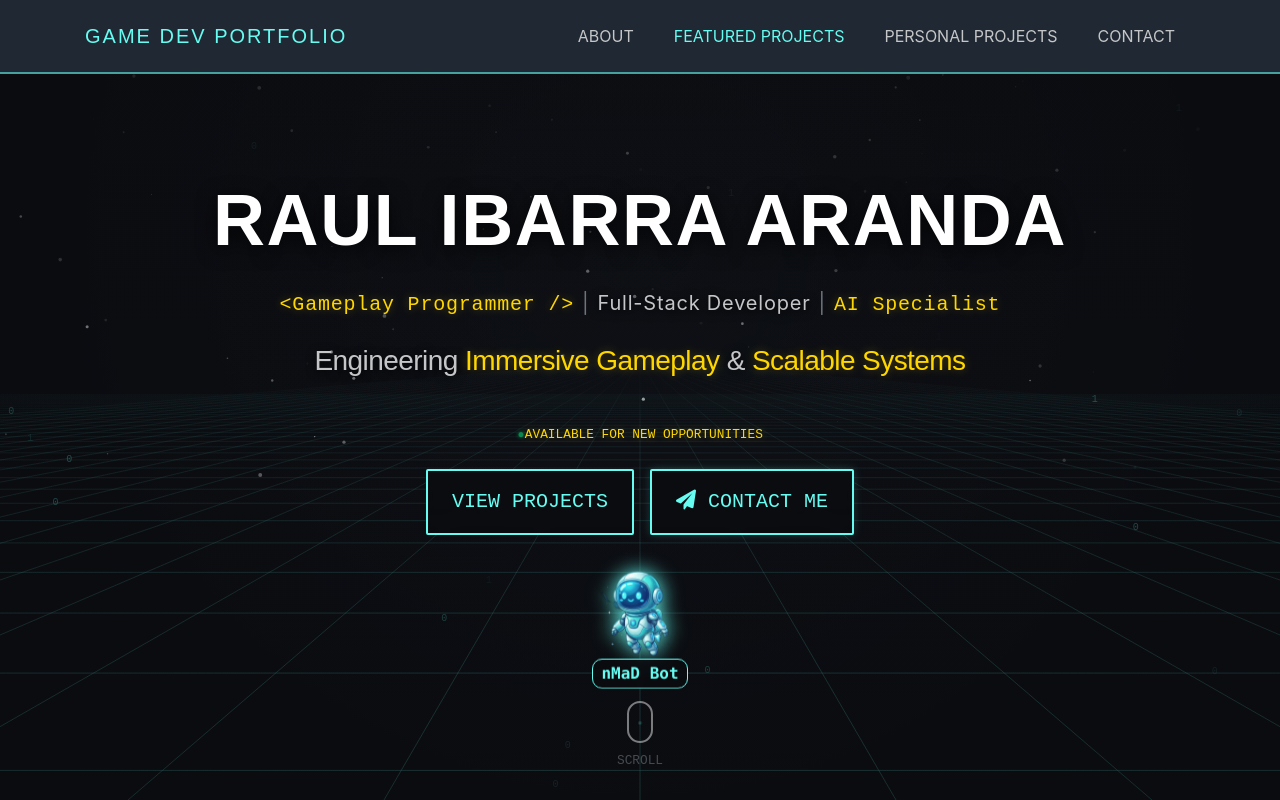
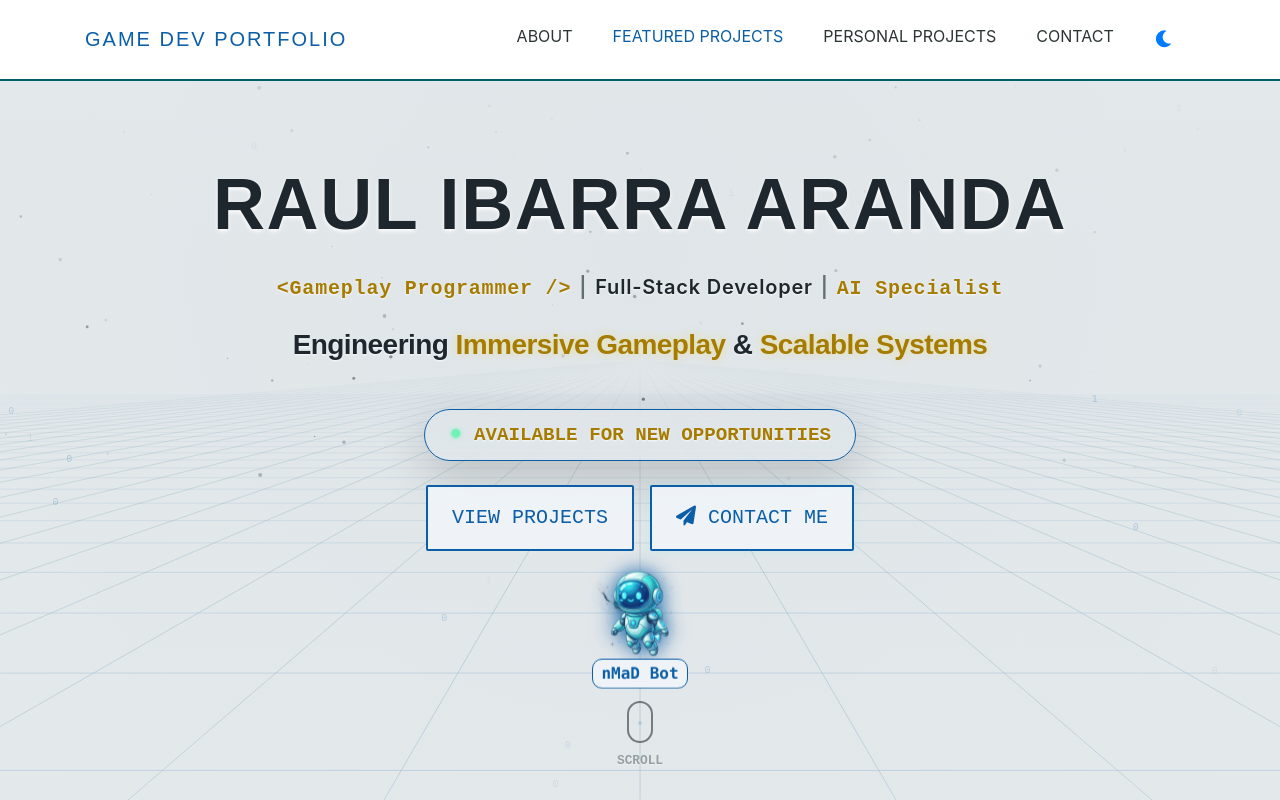
Before and after one commit to raulibarra/raulibarra.github.io, a React (Vite) app: page / in a window 1280 px wide. Shown: the top 800 px of the page. Built offline with nearby package versions, Linux system fonts and the light colour scheme.

Commit message:
Updating light/dark theme colors

```diff
--- a/src/App.jsx
+++ b/src/App.jsx
@@ -1,4 +1,4 @@
-import { useEffect, useState } from 'react';
+import { useEffect, useState, useLayoutEffect } from 'react';
 import './App.css';
 import Header from './components/Header';
 import About from './components/About';
@@ -9,10 +9,29 @@ import ChatInterface from './components/ChatInterface';
 import config from './config.json';
 
 function App() {
+  // Theme Logic
+  const [theme, setTheme] = useState(() => {
+    const savedTheme = localStorage.getItem('theme');
+    if (savedTheme) return savedTheme;
+    return window.matchMedia('(prefers-color-scheme: dark)').matches ? 'dark' : 'light';
+  });
 
+  useLayoutEffect(() => {
+    localStorage.setItem('theme', theme);
+    if (theme === 'light') {
+      document.body.classList.add('light-theme');
+    } else {
+      document.body.classList.remove('light-theme');
+    }
+  }, [theme]);
+
+  const toggleTheme = () => {
+    setTheme(prev => prev === 'dark' ? 'light' : 'dark');
+  };
 
   // Navbar Shrink Logic
   const [navbarShrink, setNavbarShrink] = useState(false);
+  const [isNavExpanded, setIsNavExpanded] = useState(false);
   const [activeCanvas, setActiveCanvas] = useState('featured'); // 'featured' or 'personal'
   const [chatOpen, setChatOpen] = useState(false);
 
@@ -25,7 +44,6 @@ function App() {
       }
     };
 
-    // Run once on mount to handle refresh position
     navbarCollapse();
 
     window.addEventListener('scroll', navbarCollapse);
@@ -34,8 +52,6 @@ function App() {
 
   const handleSectionToggle = (section) => {
     setActiveCanvas(section);
-    // Add small delay to allow render before scrolling if needed,
-    // but usually we want to stay in place or scroll to top of that section
     setTimeout(() => {
       const id = section === 'featured' ? 'games-portfolio' : 'personal_projects';
       const element = document.getElementById(id);
@@ -63,18 +79,17 @@ function App() {
             className="navbar-toggler font-weight-bold text-white rounded"
             style={{ borderColor: 'var(--accent-cyan)', background: 'transparent' }}
             type="button"
-            data-toggle="collapse"
-            data-target="#navbarResponsive"
+            onClick={() => setIsNavExpanded(!isNavExpanded)}
             aria-controls="navbarResponsive"
-            aria-expanded="false"
+            aria-expanded={isNavExpanded}
             aria-label="Toggle navigation"
           >
             Menu <i className="fas fa-bars"></i>
           </button>
-          <div className="collapse navbar-collapse" id="navbarResponsive">
+          <div className={`collapse navbar-collapse ${isNavExpanded ? 'show' : ''}`} id="navbarResponsive">
             <ul className="navbar-nav ml-auto">
               <li className="nav-item mx-0 mx-lg-1">
-                <a className="nav-link py-3 px-0 px-lg-3 rounded js-scroll-trigger" href="#about">ABOUT</a>
+                <a className="nav-link py-3 px-0 px-lg-3 rounded js-scroll-trigger" href="#about" onClick={() => setIsNavExpanded(false)}>ABOUT</a>
               </li>
               <li className="nav-item mx-0 mx-lg-1">
                 <a
@@ -83,6 +98,7 @@ function App() {
                   onClick={(e) => {
                     e.preventDefault();
                     handleSectionToggle('featured');
+                    setIsNavExpanded(false);
                   }}
                 >
                   FEATURED PROJECTS
@@ -95,13 +111,28 @@ function App() {
                   onClick={(e) => {
                     e.preventDefault();
                     handleSectionToggle('personal');
+                    setIsNavExpanded(false);
                   }}
                 >
                   PERSONAL PROJECTS
                 </a>
               </li>
               <li className="nav-item mx-0 mx-lg-1">
-                <a className="nav-link py-3 px-0 px-lg-3 rounded js-scroll-trigger" href="#contact">CONTACT</a>
+                <a className="nav-link py-3 px-0 px-lg-3 rounded js-scroll-trigger" href="#contact" onClick={() => setIsNavExpanded(false)}>CONTACT</a>
+              </li>
+              <li className="nav-item mx-0 mx-lg-1 d-flex align-items-center">
+                <button
+                  onClick={() => {
+                    toggleTheme();
+                    setIsNavExpanded(false);
+                  }}
+                  className="btn btn-link nav-link py-3 px-0 px-lg-3 theme-toggle-btn"
+
+                  title={`Switch to ${theme === 'dark' ? 'light' : 'dark'} mode`}
+                  style={{ fontSize: '1.2rem' }}
+                >
+                  <i className={`fas fa-${theme === 'dark' ? 'sun' : 'moon'}`}></i>
+                </button>
               </li>
             </ul>
           </div>
@@ -113,6 +144,7 @@ function App() {
         <Header
           onToggleSection={handleSectionToggle}
           isBotEnabled={config.enableChat}
+          theme={theme}
         />
       </header>
 
--- a/src/components/Header.jsx
+++ b/src/components/Header.jsx
@@ -1,7 +1,7 @@
 
 
 import HeroBackground from './HeroBackground';
-const Header = ({ onToggleSection, isBotEnabled }) => {
+const Header = ({ onToggleSection, isBotEnabled, theme }) => {
 
     return (
         <div className="hero-parallax-container d-flex align-items-center justify-content-center position-relative overflow-hidden" style={{ minHeight: '100vh' }}>
@@ -9,18 +9,18 @@ const Header = ({ onToggleSection, isBotEnabled }) => {
             {/* Background Simulation (Absolute to cover full area) */}
 
             {/* Animated Canvas Background */}
-            <HeroBackground />
+            <HeroBackground theme={theme} />
 
             {/* Layer 1: Dark Overlay Gradient for Text Readability */}
             <div className="position-absolute w-100 h-100" style={{
                 pointerEvents: 'none',
                 zIndex: 1,
                 // Lighter gradient: Enough to read text but keep background visible
-                background: 'linear-gradient(180deg, rgba(11,12,16,0.5) 0%, rgba(11,12,16,0.0) 50%, rgba(11,12,16,0.7) 100%)'
+                background: `linear-gradient(180deg, var(--hero-overlay-dark) 0%, transparent 50%, var(--hero-overlay-deeper) 100%)`
             }}></div>
 
             {/* FX Layer: Cinematic Vignette (Static Overlay) */}
-            <div className="position-absolute w-100 h-100 hero-vignette" style={{ zIndex: 2, opacity: 0.2 }}></div>
+            <div className="position-absolute w-100 h-100 hero-vignette" style={{ zIndex: 2, opacity: 0.3 }}></div>
 
             {/* Layer 3: Main Content (Foreground) */}
             <div className="text-center position-relative hero-content-wrapper"
@@ -29,28 +29,55 @@ const Header = ({ onToggleSection, isBotEnabled }) => {
                     marginTop: isBotEnabled ? '-20vh' : '0',
                     transition: 'margin-top 0.5s ease'
                 }}>
-                <h1 className="hero-title mb-4" style={{ textShadow: '0 4px 20px rgba(0,0,0,0.8)' }}>RAUL IBARRA ARANDA</h1>
+                <h1 className="hero-title mb-4" style={{
+                    textShadow: 'var(--hero-text-shadow)',
+                    fontWeight: 800
+                }}>RAUL IBARRA ARANDA</h1>
 
                 <div className="hero-subtitle-container mb-4">
-                    <span className="hero-subtitle text-accent font-code">&lt;Gameplay Programmer /&gt;</span>
-                    <span className="hero-subtitle text-muted mx-2">|</span>
-                    <span className="hero-subtitle text-white" style={{ textShadow: '0 2px 10px rgba(0,0,0,1)' }}>Full-Stack Developer</span>
-                    <span className="hero-subtitle text-muted mx-2">|</span>
-                    <span className="hero-subtitle text-accent font-code">AI Specialist</span>
+                    <span className="hero-subtitle text-accent font-code" style={{
+                        textShadow: 'var(--hero-sub-shadow)',
+                        webkitTextStroke: 'var(--hero-text-outline)',
+                        fontWeight: 700
+                    }}>&lt;Gameplay Programmer /&gt;</span>
+                    <span className="hero-subtitle text-muted mx-2" style={{ fontWeight: 600 }}>|</span>
+                    <span className="hero-subtitle text-white" style={{
+                        textShadow: 'var(--hero-sub-shadow)',
+                        webkitTextStroke: 'var(--hero-text-outline)',
+                        fontWeight: 600
+                    }}>Full-Stack Developer</span>
+                    <span className="hero-subtitle text-muted mx-2" style={{ fontWeight: 600 }}>|</span>
+                    <span className="hero-subtitle text-accent font-code" style={{
+                        textShadow: 'var(--hero-sub-shadow)',
+                        webkitTextStroke: 'var(--hero-text-outline)',
+                        fontWeight: 700
+                    }}>AI Specialist</span>
                 </div>
 
-                <h3 className="text-white mb-5 font-weight-light" style={{ textShadow: '0 2px 10px rgba(0,0,0,0.8)' }}>
+                <h3 className="text-white mb-5 font-weight-bold" style={{
+                    textShadow: 'var(--hero-sub-shadow)',
+                    webkitTextStroke: 'var(--hero-text-outline)',
+                    fontWeight: 700
+                }}>
                     Engineering <span className="text-accent">Immersive Gameplay</span> & <span className="text-accent">Scalable Systems</span>
                 </h3>
 
-                <div className="status-badge text-accent font-code small mb-4 animate-fadeIn">
-                    <span className="me-2">●</span>AVAILABLE FOR NEW OPPORTUNITIES
+                <div className="status-badge text-accent font-code mb-4 animate-fadeIn px-4 py-2 d-inline-block rounded-pill shadow-lg" style={{
+                    textShadow: 'var(--hero-sub-shadow)',
+                    webkitTextStroke: 'var(--hero-text-outline)',
+                    fontWeight: 700,
+                    fontSize: '1.2rem',
+                    background: 'var(--hero-overlay-dark)',
+                    border: '1.5px solid var(--accent-cyan)',
+                    backdropFilter: 'blur(8px)'
+                }}>
+                    <span className="me-2" style={{ color: '#00ff88', fontSize: '1.4rem' }}>●</span> AVAILABLE FOR NEW OPPORTUNITIES
                 </div>
 
                 <div className="d-flex justify-content-center align-items-center flex-wrap">
                     <a className="btn btn-outline-cyan btn-lg font-code px-4 py-3 mx-2 mb-2 js-scroll-trigger"
                         href="#games-portfolio"
-                        style={{ background: 'rgba(11, 12, 16, 0.8)', backdropFilter: 'blur(4px)' }}
+                        style={{ background: 'var(--hero-overlay-solid)', backdropFilter: 'blur(4px)' }}
                         onClick={(e) => {
                             e.preventDefault();
                             if (onToggleSection) {
@@ -62,7 +89,7 @@ const Header = ({ onToggleSection, isBotEnabled }) => {
                     </a>
                     <a className="btn btn-outline-cyan btn-lg font-code px-4 py-3 mx-2 mb-2 js-scroll-trigger btn-contact-premium"
                         href="#contact"
-                        style={{ background: 'rgba(11, 12, 16, 0.8)', backdropFilter: 'blur(4px)' }}
+                        style={{ background: 'var(--hero-overlay-solid)', backdropFilter: 'blur(4px)' }}
                     >
                         <i className="fas fa-paper-plane me-2"></i> CONTACT ME
                     </a>
@@ -73,7 +100,10 @@ const Header = ({ onToggleSection, isBotEnabled }) => {
             <div className="position-absolute w-100 text-center" style={{ bottom: '30px', zIndex: 10 }}>
                 <a href="#about" className="text-white js-scroll-trigger scroll-indicator-link">
                     <div className="scroll-indicator"></div>
-                    <div className="small mt-2 font-code text-muted">SCROLL</div>
+                    <div className="small mt-2 font-code text-muted" style={{
+                        textShadow: 'var(--hero-sub-shadow)',
+                        fontWeight: 700
+                    }}>SCROLL</div>
                 </a>
             </div>
         </div>
--- a/src/components/HeroBackground.jsx
+++ b/src/components/HeroBackground.jsx
@@ -1,6 +1,6 @@
 import React, { useRef, useEffect } from 'react';
 
-const HeroBackground = () => {
+const HeroBackground = ({ theme }) => {
     const canvasRef = useRef(null);
 
     useEffect(() => {
@@ -9,9 +9,22 @@ const HeroBackground = () => {
         let animationFrameId;
         let w, h;
 
+        // Get colors from CSS Variables
+        const getStyles = () => {
+            const styles = getComputedStyle(document.body);
+            return {
+                bg: styles.getPropertyValue('--bg-void').trim() || '#0B0C10',
+                accent: styles.getPropertyValue('--accent-cyan').trim() || '#66FCF1',
+                teal: styles.getPropertyValue('--accent-teal').trim() || '#45A29E',
+                text: styles.getPropertyValue('--text-primary').trim() || '#C5C6C7'
+            };
+        };
+
+        const themeColors = getStyles();
+
         // Configuration
-        const gridColor = '#45A29E'; // Teal used in theme
-        const gridSpeed = 1; // Speed of movement
+        const gridColor = themeColors.teal;
+        const gridSpeed = 1;
         const gridSpacingToVW = 0.05; // Grid spacing relative to width
 
         // Stars
@@ -60,9 +73,9 @@ const HeroBackground = () => {
 
             // Gradient fade for the grid
             const gradient = ctx.createLinearGradient(0, horizonY, 0, h);
-            gradient.addColorStop(0, 'rgba(69, 162, 158, 0)');
-            gradient.addColorStop(0.2, 'rgba(69, 162, 158, 0.2)');
-            gradient.addColorStop(1, 'rgba(102, 252, 241, 0.5)'); // Bright cyan at bottom
+            gradient.addColorStop(0, themeColors.teal + '00'); // Hex + alpha 00
+            gradient.addColorStop(0.2, themeColors.teal + '33'); // Hex + alpha 20%
+            gradient.addColorStop(1, themeColors.accent + '80'); // Hex + alpha 50%
 
             ctx.strokeStyle = gradient;
             ctx.lineWidth = 1;
@@ -147,7 +160,7 @@ const HeroBackground = () => {
                 // Calculate alpha based on distance (closer to horizon = more transparent)
                 const alpha = Math.min(1, (projectedY - horizonY) / (h - horizonY));
 
-                ctx.strokeStyle = `rgba(102, 252, 241, ${alpha * 0.5})`;
+                ctx.strokeStyle = themeColors.accent + Math.floor(alpha * 0.5 * 255).toString(16).padStart(2, '0');
 
                 ctx.beginPath();
                 ctx.moveTo(0, projectedY);
@@ -161,7 +174,7 @@ const HeroBackground = () => {
             stars.forEach(star => {
                 ctx.beginPath();
                 ctx.arc(star.x, star.y, star.size, 0, Math.PI * 2);
-                ctx.fillStyle = `rgba(255, 255, 255, ${star.opacity})`;
+                ctx.fillStyle = themeColors.text + Math.floor(star.opacity * 255).toString(16).padStart(2, '0');
                 ctx.fill();
 
                 // Move stars slowly
@@ -177,9 +190,8 @@ const HeroBackground = () => {
 
         const drawParticles = () => {
             ctx.font = '10px monospace';
-            ctx.fillStyle = '#0f0'; // Matrix green or cyan? Let's use Cyan to match theme
             particles.forEach(p => {
-                ctx.fillStyle = `rgba(102, 252, 241, ${p.opacity})`;
+                ctx.fillStyle = themeColors.accent + Math.floor(p.opacity * 255).toString(16).padStart(2, '0');
                 ctx.fillText(p.val, p.x, p.y);
 
                 p.y += p.speedY;
@@ -192,7 +204,7 @@ const HeroBackground = () => {
 
         const render = () => {
             // Fill background
-            ctx.fillStyle = '#0B0C10';
+            ctx.fillStyle = themeColors.bg;
             ctx.fillRect(0, 0, w, h);
 
             drawStars();
@@ -201,9 +213,9 @@ const HeroBackground = () => {
 
             // Overlay gradient to darken the top for text contrast
             const overlay = ctx.createLinearGradient(0, 0, 0, h);
-            overlay.addColorStop(0, 'rgba(11, 12, 16, 0.8)');
-            overlay.addColorStop(0.5, 'rgba(11, 12, 16, 0.2)');
-            overlay.addColorStop(1, 'rgba(11, 12, 16, 0.0)');
+            overlay.addColorStop(0, themeColors.bg + 'CC'); // 0.8 alpha
+            overlay.addColorStop(0.5, themeColors.bg + '33'); // 0.2 alpha
+            overlay.addColorStop(1, themeColors.bg + '00'); // 0.0 alpha
             ctx.fillStyle = overlay;
             ctx.fillRect(0, 0, w, h);
 
@@ -225,7 +237,7 @@ const HeroBackground = () => {
             window.removeEventListener('resize', handleResize);
             cancelAnimationFrame(animationFrameId);
         };
-    }, []);
+    }, [theme]);
 
     return (
         <canvas
--- a/src/components/NMadCompanion.jsx
+++ b/src/components/NMadCompanion.jsx
@@ -91,20 +91,20 @@ const NMadCompanion = ({ onToggleChat }) => {
                         width: '100%',
                         height: '100%',
                         objectFit: 'contain',
-                        filter: 'drop-shadow(0 0 10px #66FCF1)',
+                        filter: 'drop-shadow(0 0 10px var(--accent-cyan))',
                         transform: 'scaleX(-1)'
                     }}
                 />
                 <div style={{
                     marginTop: '-15px',
-                    background: 'rgba(11, 12, 16, 0.8)',
-                    color: '#66FCF1',
+                    background: 'var(--hero-overlay-solid)',
+                    color: 'var(--accent-cyan)',
                     padding: '2px 8px',
                     borderRadius: '10px',
                     fontSize: '16px',
                     fontWeight: 'bold',
                     fontFamily: 'Consolas',
-                    border: '1px solid #66FCF1',
+                    border: '1px solid var(--accent-cyan)',
                     textAlign: 'center',
                     backdropFilter: 'blur(2px)'
                 }}>
--- a/src/index.css
+++ b/src/index.css
@@ -11,7 +11,7 @@ html {
 }
 
 :root {
-  /* Color Palette */
+  /* Default Theme (Dark/Deep Void) */
   --bg-void: #0B0C10;
   /* Deepest background */
   --bg-surface: #1F2833;
@@ -24,6 +24,26 @@ html {
   /* Primary Action / Highlight */
   --accent-teal: #45A29E;
   /* Secondary / Muted Highlight */
+  --accent-gold: #FFD700;
+  --accent-amber: #FFA500;
+
+  --text-muted: #8892b0;
+  --text-white-50: rgba(255, 255, 255, 0.5);
+
+  /* Tint/Alpha variations */
+  --accent-cyan-tint: rgba(102, 252, 241, 0.15);
+  --accent-gold-tint: rgba(255, 215, 0, 0.1);
+
+  /* Theme Overlays & Gradients */
+  --hero-gradient: radial-gradient(circle at 50% 30%, #1f2833 0%, #0b0c10 80%);
+  --hero-overlay-dark: rgba(11, 12, 16, 0.5);
+  --hero-overlay-deeper: rgba(11, 12, 16, 0.7);
+  --hero-overlay-solid: rgba(11, 12, 16, 0.8);
+  --hero-vignette: radial-gradient(circle at center, transparent 0%, var(--bg-void) 120%);
+  --nav-blur: rgba(31, 40, 51, 0.8);
+  --hero-text-shadow: 0 4px 20px rgba(0, 0, 0, 0.8);
+  --hero-sub-shadow: 0 2px 10px rgba(0, 0, 0, 1);
+  --hero-text-outline: none;
 
   /* Typography */
   --font-heading: 'Space Grotesk', sans-serif;
@@ -35,6 +55,34 @@ html {
   --radius-soft: 8px;
   --radius-hard: 2px;
   /* Sci-fi feel */
+}
+
+.light-theme {
+  --bg-void: #e3e8eb;
+  --bg-surface: #ffffff;
+  --text-primary: #2d3436;
+  --text-heading: #1e272e;
+  --accent-cyan: #0b5ea7;
+  --accent-teal: #006266;
+  --accent-gold: #a67c00;
+  --accent-amber: #c0392b;
+
+  --text-muted: #636e72;
+  --text-white-50: rgba(0, 0, 0, 0.6);
+
+  /* Tint/Alpha variations */
+  --accent-cyan-tint: rgba(9, 132, 227, 0.1);
+  --accent-gold-tint: rgba(253, 203, 110, 0.15);
+
+  --hero-gradient: radial-gradient(circle at 50% 30%, #d0d7de 0%, #e3e8eb 80%);
+  --hero-overlay-dark: rgba(227, 232, 235, 0.4);
+  --hero-overlay-deeper: rgba(227, 232, 235, 0.6);
+  --hero-overlay-solid: rgba(240, 244, 248, 0.95);
+  --hero-vignette: radial-gradient(circle at center, transparent 0%, rgba(227, 232, 235, 0.9) 120%);
+  --nav-blur: rgba(240, 244, 248, 0.85);
+  --hero-text-shadow: 0 2px 4px rgba(255, 255, 255, 1);
+  --hero-sub-shadow: 0 1px 2px rgba(255, 255, 255, 0.8);
+  --hero-text-outline: 0.5px 0.5px 0.5px rgba(255, 255, 255, 0.5);
 }
 
 /* Global Overrides */
@@ -100,7 +148,15 @@ a:hover {
 }
 
 .text-white {
-  color: var(--text-primary) !important;
+  color: var(--text-heading) !important;
+}
+
+.text-white-50 {
+  color: var(--text-white-50) !important;
+}
+
+.text-muted {
+  color: var(--text-muted) !important;
 }
 
 .page-section {
@@ -194,8 +250,8 @@ a:hover {
 .hero-parallax-container {
   min-height: 100vh;
   padding-top: 80px;
-  /* Deep Slate/Dark Teal Gradient - The "Cave" */
-  background: radial-gradient(circle at 50% 30%, #1f2833 0%, #0b0c10 80%);
+  /* Use theme-aware gradient */
+  background: var(--hero-gradient);
   perspective: 1000px;
   position: relative;
   overflow: hidden;
@@ -305,12 +361,7 @@ a:hover {
   animation-delay: 0.5s;
 }
 
-/* Update Accent Colors for this theme */
-:root {
-  --accent-gold: #FFD700;
-  --accent-amber: #FFA500;
-}
-
+/* Update Accent Colors for this theme (Moved to root, but keeping class for convenience) */
 .text-accent {
   color: var(--accent-gold) !important;
   text-shadow: 0 0 10px rgba(255, 215, 0, 0.3);
@@ -388,7 +439,7 @@ a:hover {
   height: 200%;
   background: linear-gradient(45deg,
       transparent,
-      rgba(102, 252, 241, 0.1),
+      var(--accent-cyan-tint),
       transparent);
   transform: rotate(45deg);
   animation: shine 3s infinite;
@@ -423,7 +474,7 @@ a:hover {
   border-radius: var(--radius-soft);
   margin-bottom: 1.5rem;
   border-left: 4px solid var(--accent-cyan);
-  background: rgba(102, 252, 241, 0.05);
+  background: var(--accent-cyan-tint);
   /* Tint of cyan */
   transition: transform 0.2s ease;
 }
@@ -434,7 +485,7 @@ a:hover {
 
 .info-panel.variant-primary {
   border-color: var(--accent-cyan);
-  background: linear-gradient(90deg, rgba(102, 252, 241, 0.1) 0%, rgba(11, 12, 16, 0) 100%);
+  background: linear-gradient(90deg, var(--accent-cyan-tint) 0%, transparent 100%);
 }
 
 .info-panel.variant-surface {
@@ -444,8 +495,8 @@ a:hover {
 }
 
 .info-panel.variant-gold {
-  border-color: #FFD700;
-  background: rgba(255, 215, 0, 0.05);
+  border-color: var(--accent-gold);
+  background: var(--accent-gold-tint);
 }
 
 .info-panel p {
@@ -490,9 +541,8 @@ a:hover {
    Project Cards (Phase 2)
    ========================================= */
 .project-card {
-  background-color: rgba(31, 40, 51, 0.5);
-  /* Semi-transparent Surface */
-  border: 1px solid rgba(102, 252, 241, 0.1);
+  background-color: var(--bg-surface);
+  border: 1px solid var(--accent-teal);
   border-radius: var(--radius-soft);
   padding: 2rem;
   margin-bottom: 3rem;
@@ -501,8 +551,8 @@ a:hover {
 
 .project-card:hover {
   transform: translateY(-5px);
-  box-shadow: 0 10px 30px rgba(0, 0, 0, 0.5);
-  border-color: rgba(102, 252, 241, 0.3);
+  box-shadow: 0 10px 30px rgba(0, 0, 0, 0.2);
+  border-color: var(--accent-cyan);
 }
 
 .tech-badge {
@@ -513,9 +563,9 @@ a:hover {
   border-radius: 50px;
   font-size: 0.85rem;
   font-family: var(--font-code);
-  background: rgba(69, 162, 158, 0.1);
+  background: var(--bg-surface);
   color: var(--accent-cyan);
-  border: 1px solid rgba(69, 162, 158, 0.3);
+  border: 1px solid var(--accent-teal);
   transition: all 0.2s;
 }
 
@@ -558,7 +608,7 @@ a:hover {
 .hero-vignette {
   pointer-events: none;
   z-index: 5;
-  background: radial-gradient(circle at center, transparent 0%, var(--bg-void) 120%);
+  background: var(--hero-vignette);
 }
 
 /* Updated Profile Image */
```
Also changed, not shown: src/components/ChatInterface.jsx (+18 -18 lines).
